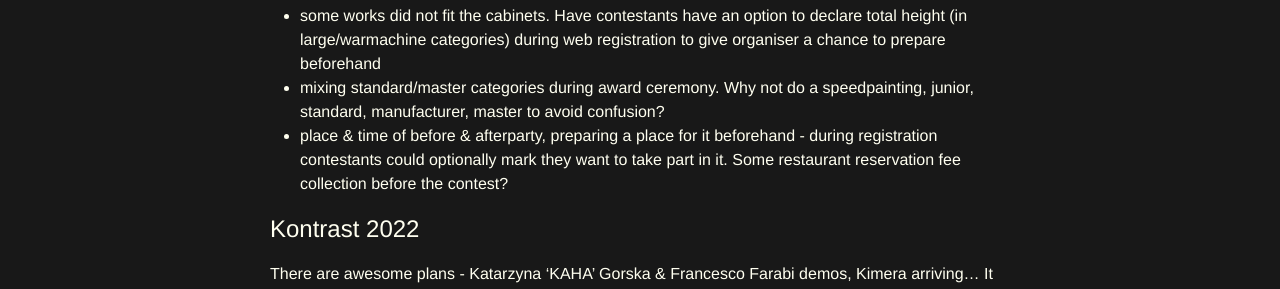
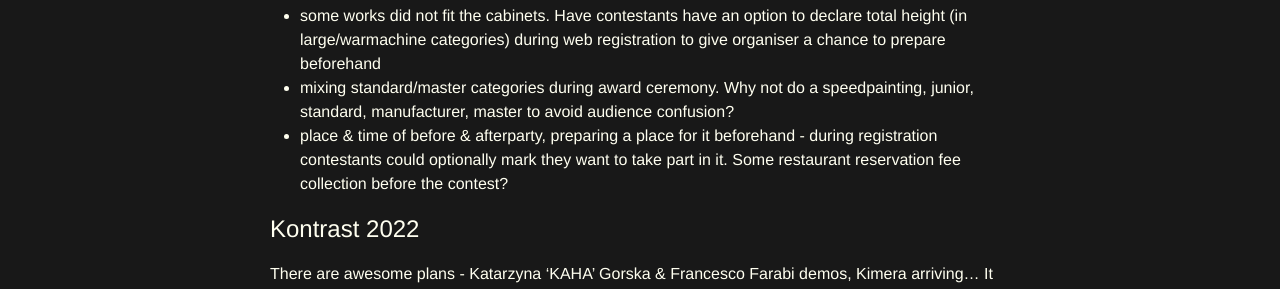
Before and after one commit to blobofpaint/blobofpaint.github.io, a Jekyll site: the page built from _posts/2021-11-24-kontrast-2021.markdown, in a window 1280 px wide and 900 px high, scrolled down 3871 px. Shown: the part 233-522 px from the top of the window. Built offline with Jekyll 4.4.1, drawn with Linux system fonts in a browser that asks for light colours; comment, search, counter and statistics services are not loaded.

Commit message:
Update 2021-11-24-kontrast-2021.markdown

```diff
--- a/_posts/2021-11-24-kontrast-2021.markdown
+++ b/_posts/2021-11-24-kontrast-2021.markdown
@@ -51,7 +51,7 @@
 - davinci as a partner, their maestro brushes leaflets laying on a front desk, when you can't buy them. Actually, there were no brushes to buy available during Kontrast
 - move standard to totally separate cabinets in other space, not having them in the same cabinet but below master
 - some works did not fit the cabinets. Have contestants have an option to declare total height (in large/warmachine categories) during web registration to give organiser a chance to prepare beforehand
-- mixing standard/master categories during award ceremony. Why not do a speedpainting, junior, standard, manufacturer, master to avoid confusion?
+- mixing standard/master categories during award ceremony. Why not do a speedpainting, junior, standard, manufacturer, master to avoid audience confusion?
 - place & time of before & afterparty, preparing a place for it beforehand - during registration contestants could optionally mark they want to take part in it. Some restaurant reservation fee collection before the contest?
 
 # Kontrast 2022
```
